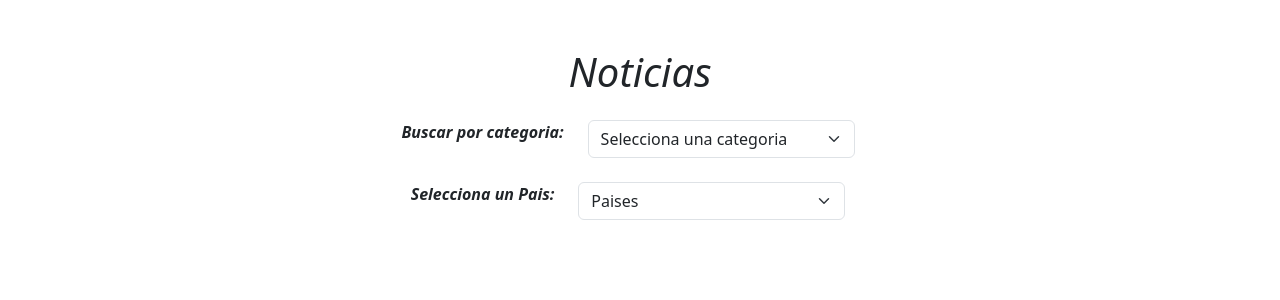
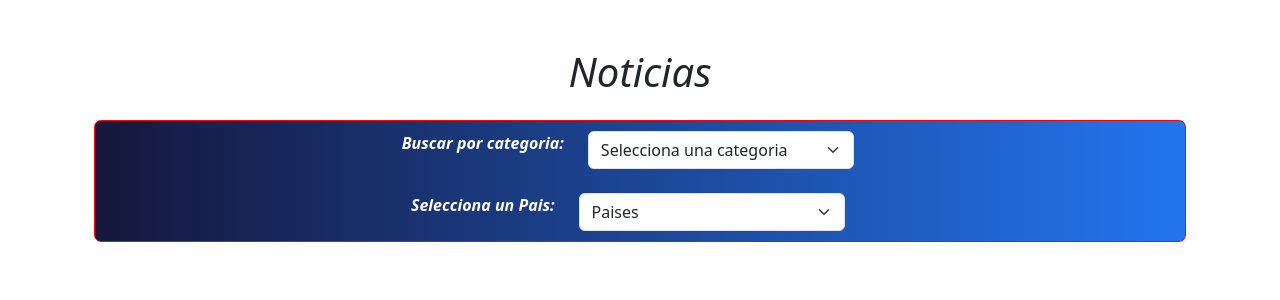
Before and after one commit to Lucaspozziok64/webNoticiasV2-ReactVite, a React (Vite) app: page / in a window 1280 px wide. Shown: the top 300 px of the page. Built offline with nearby package versions, Linux system fonts and the light colour scheme.

Commit message:
agregamos estilo al formulario icluyendo input y label y renderizamos desde app

```diff
--- a/src/App.css
+++ b/src/App.css
@@ -0,0 +1,9 @@
+
+
+.formulario {
+  border: 1px solid red;
+  background: -webkit-linear-gradient(90deg,#15173c,#2375ef); /* Chrome 10-25, Safari 5.1-6 */ background: linear-gradient(90deg,#15173c,#2375ef); /* W3C, IE 10+/ Edge, Firefox 16+, Chrome 26+, Opera 12+, Safari 7+ */
+  padding: 10px;
+  color: white;
+  border-radius: 7px;
+}
--- a/src/App.jsx
+++ b/src/App.jsx
@@ -9,7 +9,7 @@ function App() {
     <>
       <main className='container my-5'>
         <Titulo />
-        <section className='container my-4'>
+        <section className='container my-4 contenedorForm'>
           <Formulario />
         </section>
       </main>
```
